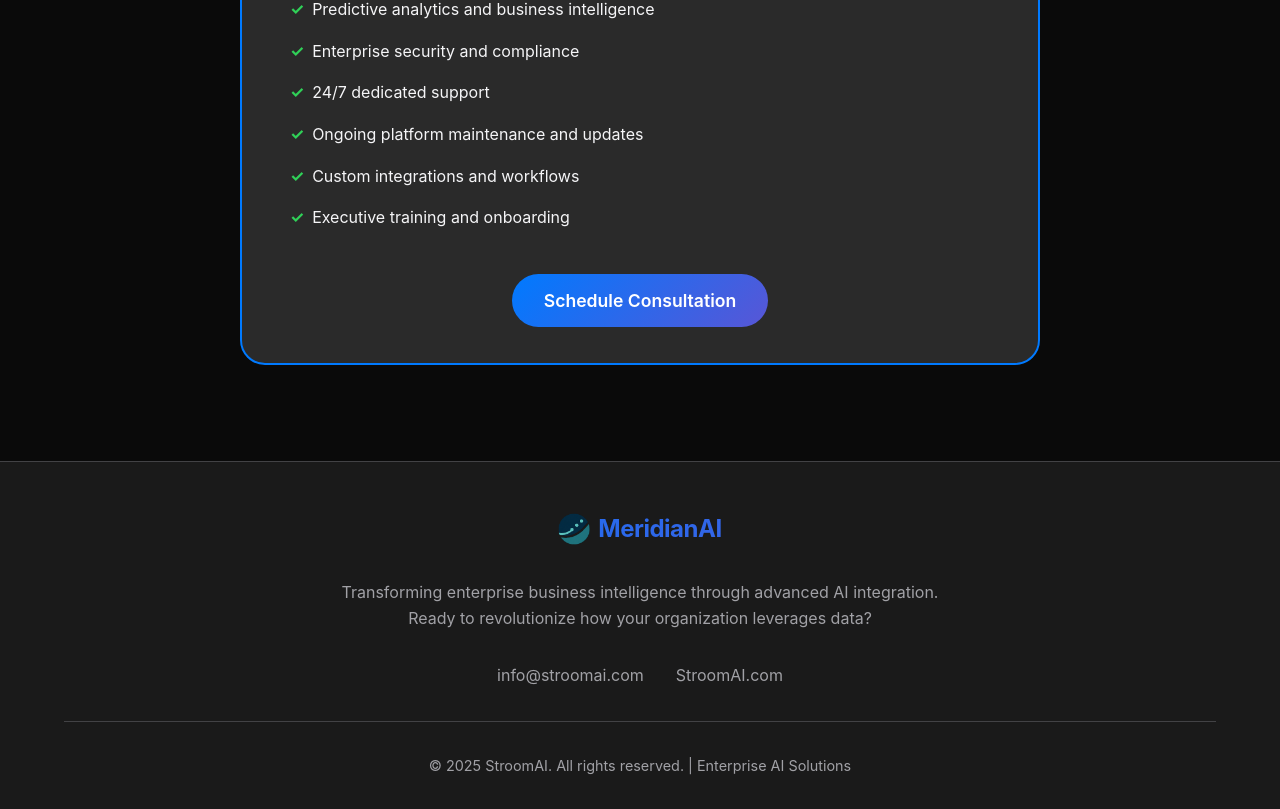
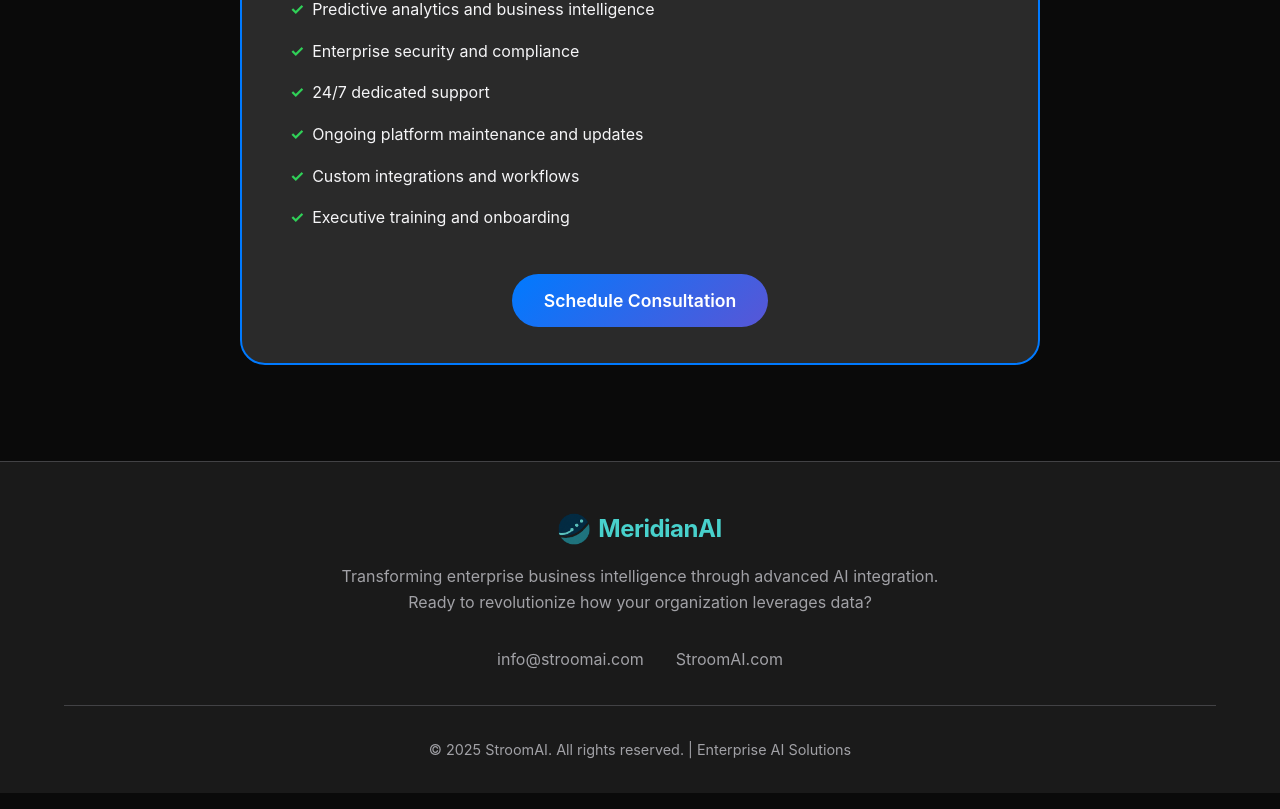
Before and after one commit to ParkerCase/meridian-site, a website: page index.html in a window 1280 px wide. Shown: the part 3958-4767 px from the top of the page. Drawn offline with Linux system fonts and the light colour scheme.

Commit message:
Complete footer redesign with fresh layout and new CSS classes - should fix styling issues

```diff
--- a/index.html
+++ b/index.html
@@ -684,12 +684,70 @@
         color: #48d1cc !important;
       }
 
-      /* Force all text in footer logo to be RED for testing */
-      .footer-logo,
-      .footer-logo *,
-      .footer-logo::after,
-      .footer-logo::before {
-        color: #ff0000 !important;
+      /* NEW FOOTER STYLING - Fresh Layout */
+      .footer-brand-section {
+        text-align: center;
+        margin-bottom: 2rem;
+      }
+
+      .footer-brand {
+        display: flex;
+        align-items: center;
+        justify-content: center;
+        gap: 0.5rem;
+        margin-bottom: 1rem;
+      }
+
+      .footer-brand-image {
+        width: 32px;
+        height: 32px;
+      }
+
+      .footer-brand-text {
+        font-size: 1.5rem;
+        font-weight: 700;
+        color: #48d1cc !important;
+        font-family: -apple-system, BlinkMacSystemFont, "Segoe UI", Roboto,
+          "Helvetica Neue", Arial, sans-serif;
+        letter-spacing: -0.02em;
+      }
+
+      .footer-tagline {
+        color: var(--text-secondary);
+        margin-bottom: 1rem;
+        max-width: 600px;
+        margin-left: auto;
+        margin-right: auto;
+      }
+
+      .footer-contact-section {
+        text-align: center;
+        margin-bottom: 2rem;
+      }
+
+      .footer-contact-links {
+        display: flex;
+        justify-content: center;
+        gap: 2rem;
+        flex-wrap: wrap;
+      }
+
+      .footer-contact-link {
+        color: var(--text-secondary);
+        text-decoration: none;
+        transition: color 0.3s ease;
+      }
+
+      .footer-contact-link:hover {
+        color: var(--accent-blue);
+      }
+
+      .footer-copyright {
+        border-top: 1px solid var(--border-color);
+        padding-top: 2rem;
+        text-align: center;
+        color: var(--text-secondary);
+        font-size: 0.9rem;
       }
     </style>
     <link rel="icon" type="image/x-icon" href="/assets/favicon/favicon.ico" />
@@ -1077,36 +1135,37 @@
     <!-- Footer -->
     <footer class="footer" id="contact">
       <div class="footer-container">
-        <div
-          class="footer-logo"
-          style="
-            color: #48d1cc !important;
-            font-size: 1.5rem;
-            font-weight: 700;
-            font-family: -apple-system, BlinkMacSystemFont, 'Segoe UI', Roboto,
-              'Helvetica Neue', Arial, sans-serif;
-            letter-spacing: -0.02em;
-          "
-        >
+        <!-- New Brand Section -->
+        <div class="footer-brand-section">
+          <div class="footer-brand">
             <img
               src="/assets/images/StroomAI.png"
               alt="MeridianAI Logo"
-            class="footer-logo-image"
+              class="footer-brand-image"
             />
-          <span style="color: #48d1cc !important">MeridianAI</span>
+            <div class="footer-brand-text">MeridianAI</div>
           </div>
-        <p class="footer-description">
+          <p class="footer-tagline">
             Transforming enterprise business intelligence through advanced AI
             integration. Ready to revolutionize how your organization leverages
             data?
           </p>
-
-        <div class="footer-links">
-          <a href="mailto:info@stroomai.com">info@stroomai.com</a>
-          <a href="https://stroomai.com">StroomAI.com</a>
         </div>
 
-        <div class="footer-bottom">
+        <!-- New Contact Section -->
+        <div class="footer-contact-section">
+          <div class="footer-contact-links">
+            <a href="mailto:info@stroomai.com" class="footer-contact-link"
+              >info@stroomai.com</a
+            >
+            <a href="https://stroomai.com" class="footer-contact-link"
+              >StroomAI.com</a
+            >
+          </div>
+        </div>
+
+        <!-- New Copyright Section -->
+        <div class="footer-copyright">
           <p>
             &copy; 2025 StroomAI. All rights reserved. | Enterprise AI Solutions
           </p>
```
Lines whose indentation alone changed are shown as unchanged.
